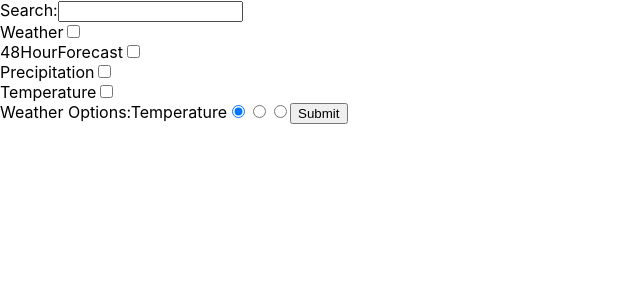
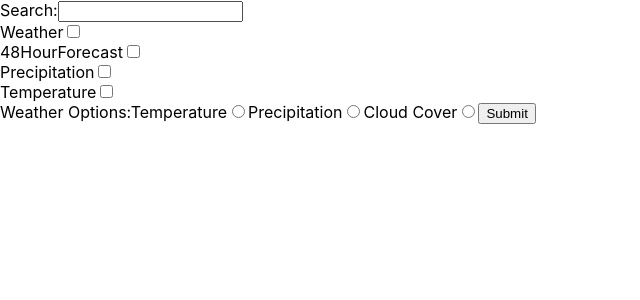
Before and after one commit to josephpjacobi/weather-map, a React (Create React App) app: page / in a window 1280 px wide. Shown: the top 300 px of the page, without its empty margins (0-640 px from the left). Built offline with nearby package versions, Linux system fonts and the light colour scheme.

Commit message:
changed values to label name and added labels for the radio buttons

```diff
--- a/src/components/landing-page/landing-page.jsx
+++ b/src/components/landing-page/landing-page.jsx
@@ -43,21 +43,27 @@ export function LandingPage() {
           </label>
         <input
           type="radio"
-          value="value1"
-          checked={weatherOption === "value1"}
-          onChange={() => handleWeatherMapChange("value1")}
+          value="temperature"
+          checked={weatherOption === "temperature"}
+          onChange={() => handleWeatherMapChange("temperature")}
         ></input>
+        <label>
+          Precipitation
+          </label>
         <input
           type="radio"
-          value="value2"
-          checked={weatherOption === "value2"}
-          onChange={() => handleWeatherMapChange("value2")}
+          value="precipitation"
+          checked={weatherOption === "precipitation"}
+          onChange={() => handleWeatherMapChange("precipitation")}
         ></input>
+        <label>
+          Cloud Cover
+          </label>
         <input
           type="radio"
-          value="value2"
-          checked={weatherOption === "value3"}
-          onChange={() => handleWeatherMapChange("value3")}
+          value="cloudCover"
+          checked={weatherOption === "cloudCover"}
+          onChange={() => handleWeatherMapChange("cloudCover")}
         ></input>
       </label>
       <input type="submit" value="Submit" />
```
